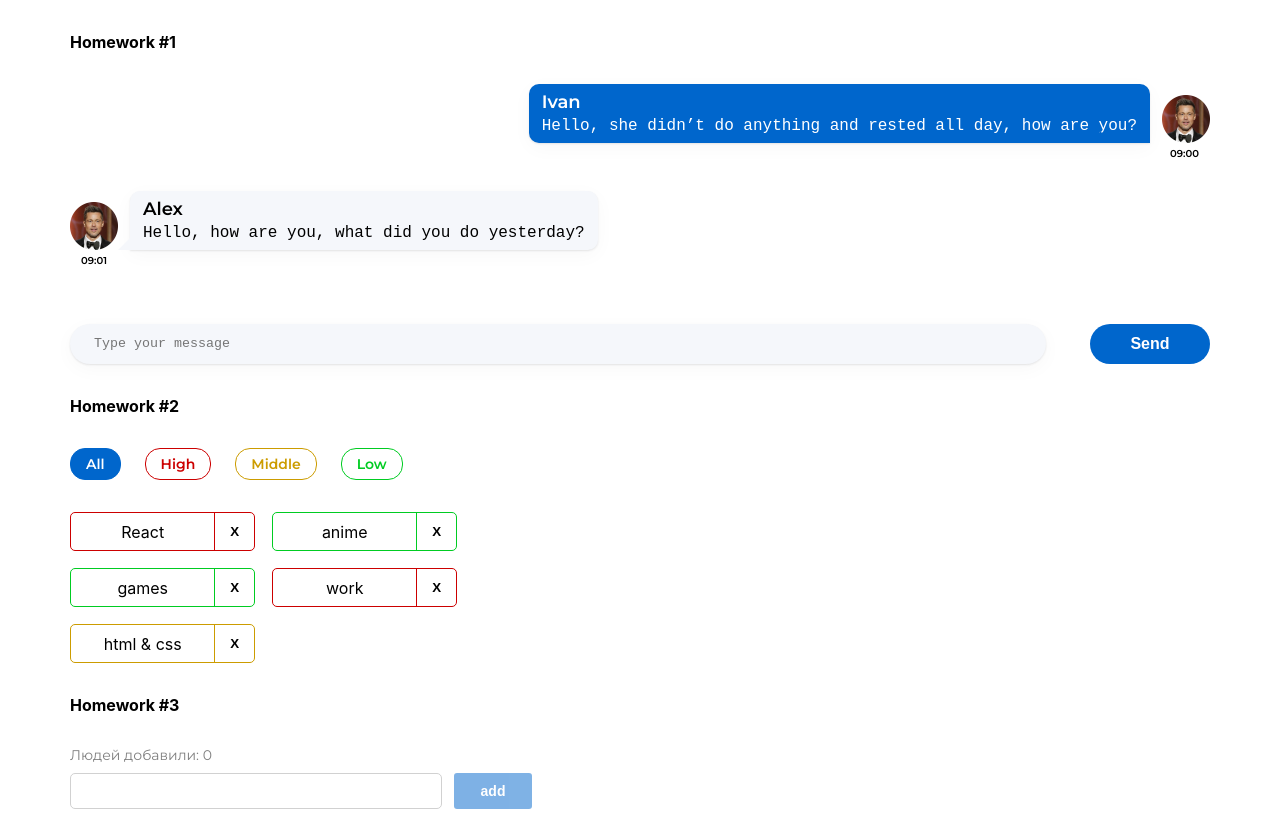
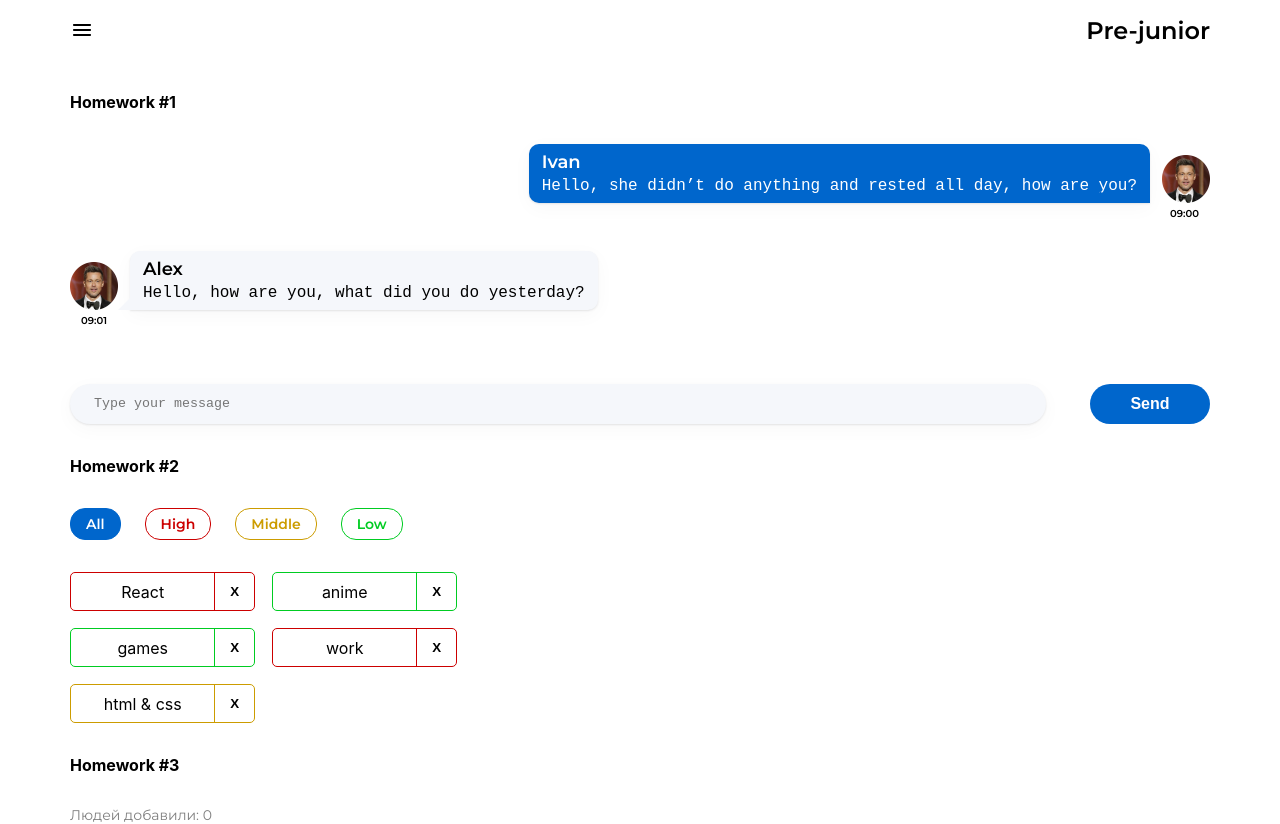
Before and after one commit to igor-minaev/homework-with-autotest, a React (Create React App) app: page /#/pre-junior in a window 1280 px wide. Shown: the top 824 px of the page. Built offline with nearby package versions, Linux system fonts and the light colour scheme.

Commit message:
homework 5

```diff
--- a/src/s1-main/App.module.css
+++ b/src/s1-main/App.module.css
@@ -1,14 +1,18 @@
 .App {
     --header_height: 60px;
+    width: 1280px;
+    position: relative;
+    padding: 0 70px;
+    margin: 0 auto;
+
 }
 
 .hw {
-    width:1280px;
-    margin: 32px auto;
-    padding: 0 70px;
+
+   /* margin: 0 auto;*/
 }
 
 .hwTitle {
-    margin: 32px 0 0 70px;
+    margin: 32px 0;
     font-weight: bold;
 }
--- a/src/s1-main/App.tsx
+++ b/src/s1-main/App.tsx
@@ -1,21 +1,18 @@
 import React from 'react'
 import s from './App.module.css'
-import HW1 from '../s2-homeworks/hw01/HW1'
-import HW2 from "../s2-homeworks/hw02/HW2";
-import HW3 from "../s2-homeworks/hw03/HW3";
-import HW4 from "../s2-homeworks/hw04/HW4";
+import HW5 from "../s2-homeworks/hw05/HW5";
 
 function App() {
     return (
         <div className={s.App}>
-            <HW1/>
-            {/*раскомментировать по ходу выполнения*/}
+            {/*<HW1/>
+            раскомментировать по ходу выполнения
             <HW2/>
             <HW3/>
-            <HW4/>
+            <HW4/>*/}
 
             {/*при выполнении дз 5 и более - закомментировать здесь дз 1-4, так как они есть внутри дз 5*/}
-            {/*<HW5/>*/}
+            <HW5/>
         </div>
     )
 }
--- a/src/s2-homeworks/hw04/Stand.module.css
+++ b/src/s2-homeworks/hw04/Stand.module.css
@@ -2,6 +2,7 @@
     display: flex;
     justify-content: space-between;
     align-items: center;
+    margin-bottom: 15px;
 }
 
 .inputs {
@@ -15,6 +16,7 @@
     display: flex;
     flex-direction: column;
     gap: 24px;
+    /*margin-bottom: 15px;*/
 }
 
 .checkboxes {
--- a/src/s2-homeworks/hw05/Pages.tsx
+++ b/src/s2-homeworks/hw05/Pages.tsx
@@ -1,5 +1,5 @@
 import React from 'react'
-import { Routes, Route, Navigate } from 'react-router-dom'
+import {Routes, Route, Navigate} from 'react-router-dom'
 import Error404 from './pages/Error404'
 import PreJunior from './pages/PreJunior'
 import Junior from './pages/Junior'
@@ -18,15 +18,15 @@ function Pages() {
             <Routes>
                 {/*роутинг будут писать студенты*/}
                 {/*в начале мы попадаем на страницу '/' и переходим сразу на страницу /pre-junior*/}
-                {/*<Route ...*/}
+                <Route path={'/'} element={<Navigate to={PATH.PRE_JUNIOR}/>}/>
 
                 {/*роуты для /pre-junior, /junior, /junior-plus*/}
-                {/*<Route ...*/}
-                {/*<Route ...*/}
-                {/*<Route ...*/}
+                <Route path={PATH.PRE_JUNIOR} element={<PreJunior/>}/>
+                <Route path={PATH.JUNIOR} element={<Junior/>}/>
+                <Route path={PATH.JUNIOR_PLUS} element={<JuniorPlus/>}/>
 
                 {/*роут для несуществующей страницы должен отрисовать <Error404 />*/}
-                {/*<Route ...*/}
+                <Route path={'/*'} element={<Error404/>}/>
             </Routes>
         </div>
     )
--- a/src/s2-homeworks/hw05/header/Header.module.css
+++ b/src/s2-homeworks/hw05/header/Header.module.css
@@ -1,8 +1,22 @@
 .burgerMenuIcon {
+    height: 24px;
+    width: 24px;
+    cursor: pointer;
 }
 
 .header {
+    height: 60px;
+    display: flex;
+    justify-content: space-between;
+    align-items: center;
 }
 
 .header h1 {
+    font-family: 'Montserrat', sans-serif;
+    font-style: normal;
+    font-weight: 600;
+    font-size: 24px;
+    line-height: 29px;
+    color: #000000;
+
 }
--- a/src/s2-homeworks/hw05/sidebar/Sidebar.module.css
+++ b/src/s2-homeworks/hw05/sidebar/Sidebar.module.css
@@ -1,25 +1,72 @@
 .sidebar {
+    display: flex;
+    flex-direction: column;
+    width: 317px;
+    position: absolute;
+    left: 0;
+    top: 0;
+    background: white;
+    visibility: hidden;
 }
 
 .sidebar.open {
+    visibility: visible;
+    z-index: 5;
 }
 
 .background {
+    z-index: 1;
+    position: fixed;
+    width: 100vw;
+    height: 100vh;
+    background: #000000;
+    opacity: 0.3;
 }
 
 .nav {
+    display: flex;
+    flex-direction: column;
+    align-items: center;
+    gap: 45px;
+    height: 100vh;
 }
 
 .nav a {
+    font-family: 'Montserrat', sans-serif;
+    font-style: normal;
+    font-weight: 600;
+    font-size: 22px;
+    line-height: 27px;
+    color: #000000;
+    text-decoration: none;
 }
 
 .nav a:hover {
+    color: #58ACFF;
+}
+
+.nav a:active {
+    color: #3D6B99;
 }
 
 .nav a.active {
+    text-decoration-line: underline;
+    color: #0059B2;
 }
+
 .close {
+    align-self: flex-end;
+    display: flex;
+    justify-content: center;
+    align-items: center;
+    width: 24px;
+    height: 24px;
+    background: white;
+    border: none;
+    cursor: pointer;
+    margin: 18px 24px 24px;
 }
 
 .close img {
+
 }
--- a/src/s2-homeworks/hw05/sidebar/Sidebar.tsx
+++ b/src/s2-homeworks/hw05/sidebar/Sidebar.tsx
@@ -31,7 +31,7 @@ export const Sidebar: FC<PropsType> = ({open, handleClose}) => {
                         id={'hw5-pre-junior-link'}
                         to={PATH.PRE_JUNIOR}
                         onClick={handleClose}
-                        // className={...} // делает студент
+                        className={({isActive}) => isActive ? s.active : ''} // делает студент
                     >
                         Pre-junior
                     </NavLink>
@@ -39,7 +39,7 @@ export const Sidebar: FC<PropsType> = ({open, handleClose}) => {
                         id={'hw5-junior-link'}
                         to={PATH.JUNIOR}
                         onClick={handleClose}
-                        // className={...} // делает студент
+                        className={({isActive}) => isActive ? s.active : ''} // делает студент
                     >
                         Junior
                     </NavLink>
@@ -47,7 +47,7 @@ export const Sidebar: FC<PropsType> = ({open, handleClose}) => {
                         id={'hw5-junior-plus-link'}
                         to={PATH.JUNIOR_PLUS}
                         onClick={handleClose}
-                        // className={...} // делает студент
+                        className={({isActive}) => isActive ? s.active : ''} // делает студент
                     >
                         Junior Plus
                     </NavLink>
```
